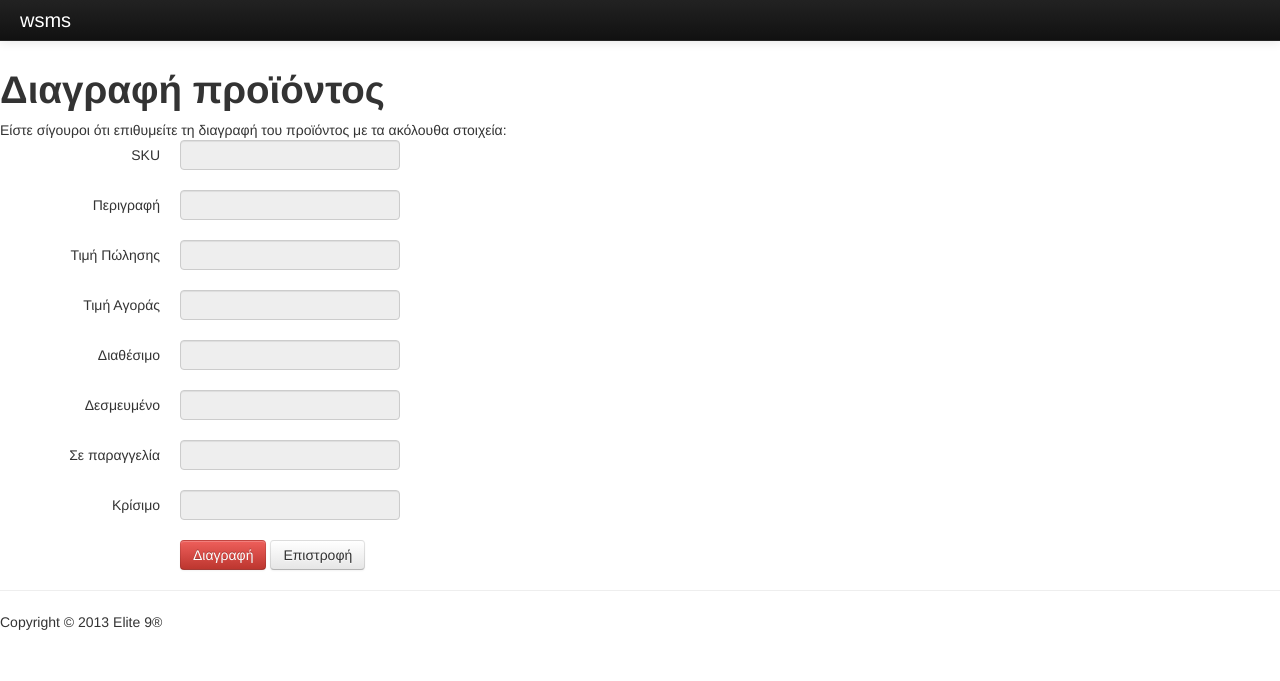
After one commit to bitzesmichail/wsms, a PHP site: template Views/product/deleteproduct.php in a window 1280 px wide. The commit adds this page. Shown: the top 681 px of the page. Run offline with PHP 8.4, Linux system fonts and the light colour scheme; the template is opened without the code that fills it, so the values that code supplies are empty; some libraries are stand-ins or nearby versions.

Commit message:
Some small improvements in users controller/view. Add functionality in products controller/view.

```diff
--- a/Controllers/UsersController.php
+++ b/Controllers/UsersController.php
@@ -133,7 +133,7 @@ require_once 'Models/entities/User.php';
  		}
  	}
 
- 	public function update($newUser='')
+ 	public function update()
  	{
  		try
  		{
--- /dev/null
+++ b/Views/product/deleteproduct.php
@@ -0,0 +1,75 @@
+<?php
+  require_once 'Views/navbars/navbar.php';
+?>
+
+<h1>
+  	Διαγραφή προϊόντος
+</h1>
+
+Είστε σίγουροι ότι επιθυμείτε τη διαγραφή του προϊόντος με τα ακόλουθα στοιχεία:
+
+<form class="form-horizontal" action="<?php echo PRODUCT . "/delete"; ?>" method="post">
+  <div class="control-group">
+    <label class="control-label" for="sku">SKU</label>
+    <div class="controls">
+      <input type="text" name="sku" value="<?php echo $data->sku; ?>" disabled>
+    </div>
+  </div>
+  <div class="control-group">
+    <label class="control-label" for="description">Περιγραφή</label>
+    <div class="controls">
+      <input type="text" name="description" value="<?php echo $data->description; ?>" disabled>
+    </div>
+  </div>
+
+  <div class="control-group">
+    <label class="control-label" for="priceSale">Τιμή Πώλησης</label>
+    <div class="controls">
+      <input type="text" name="priceSale" value="<?php echo $data->priceSale; ?>" disabled>
+    </div>
+  </div>
+
+  <div class="control-group">
+    <label class="control-label" for="priceSupply">Τιμή Αγοράς</label>
+    <div class="controls">
+      <input type="text" name="priceSupply" value="<?php echo $data->priceSupply; ?>" disabled>
+    </div>
+  </div>
+
+  <div class="control-group">
+    <label class="control-label" for="availableSum">Διαθέσιμο</label>
+    <div class="controls">
+      <input type="text" name="availableSum" value="<?php echo $data->availableSum; ?>" disabled>
+    </div>
+  </div>
+
+  <div class="control-group">
+    <label class="control-label" for="reservedSum">Δεσμευμένο</label>
+    <div class="controls">
+      <input type="text" name="reservedSum" value="<?php echo $data->reservedSum; ?>" disabled>
+    </div>
+  </div>
+
+  <div class="control-group">
+    <label class="control-label" for="orderedSum">Σε παραγγελία</label>
+    <div class="controls">
+      <input type="text" name="orderedSum" value="<?php echo $data->orderedSum; ?>" disabled>
+    </div>
+  </div>
+
+  <div class="control-group">
+    <label class="control-label" for="criticalSum">Κρίσιμο</label>
+    <div class="controls">
+      <input type="text" name="criticalSum" value="<?php echo $data->criticalSum; ?>" disabled>
+    </div>
+  </div>
+
+  <input type="hidden" name="idProduct" value="<?php echo $data->idProduct; ?>">
+
+  <div class="control-group">
+    <div class="controls">
+      <button type="submit" class="btn btn-danger">Διαγραφή</button>
+      <a href="<?php echo PRODUCT . "/index"; ?>"><button type="button" class="btn">Επιστροφή</button></a>
+    </div>
+  </div>
+</form>
--- a/Views/product/index.php
+++ b/Views/product/index.php
@@ -6,6 +6,10 @@
 <h1>
 	Προϊόντα
 </h1>
+
+<p>
+  <a href="<?php echo PRODUCT . "/addproduct"; ?>"><button class="btn btn-primary" type="button" >Προσθήκη νέου προϊόντος</button></a>
+</p>
 
 <div class="container">
 <table class="table table-striped table-bordered tablesorter" id="product_table">
@@ -35,6 +39,8 @@
 				echo "<td>" . $value->reservedSum . "</td>";
 				echo "<td>" . $value->orderedSum . "</td>";
 				echo "<td>" . $value->criticalSum . "</td>";
+				echo "<td>" . "<a href=\"" . PRODUCT . "/editproduct?id=" . $value->idProduct . "\">" . "<button class=\"btn btn-primary\" type=\"button\" >Επεξεργασία</button></a>";
+				echo "<a href=\"" . PRODUCT . "/deleteproduct?id=" . $value->idProduct . "\">" . "<button class=\"btn btn-danger\" type=\"button\" >Διαγραφή</button></td></a>";
 				echo "</tr>";
 			}
 		}
--- a/Views/users/edituser.php
+++ b/Views/users/edituser.php
@@ -42,7 +42,7 @@
 
   <div class="control-group">
     <div class="controls">
-      <button type="submit" class="btn">Ανανέωση</button>
+      <button type="submit" class="btn btn-primary">Ανανέωση</button>
     </div>
   </div>
 </form>
```
Also changed, not shown: Controllers/ProductController.php (+60 -6 lines), Views/product/addproduct.php (added, +70 -0 lines), Views/product/editproduct.php (added, +72 -0 lines).
